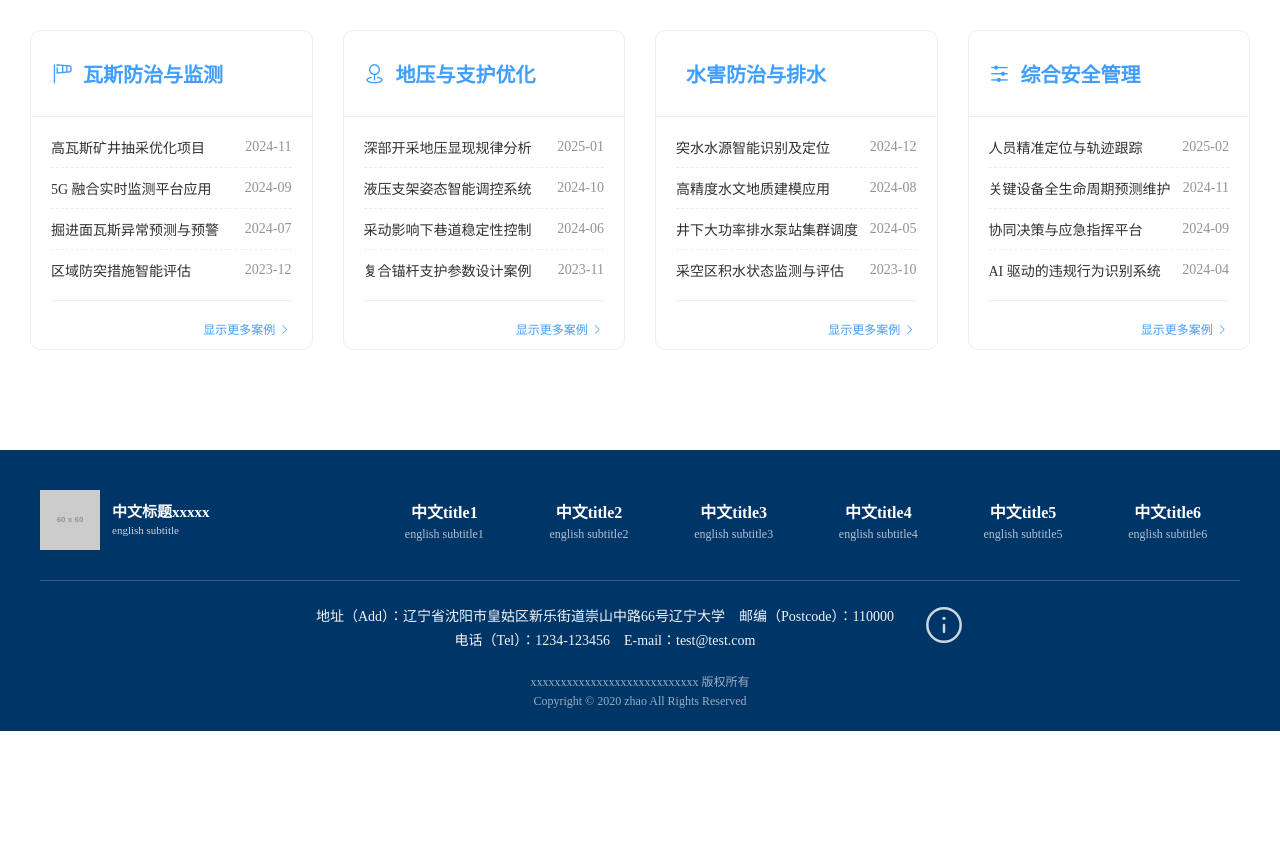
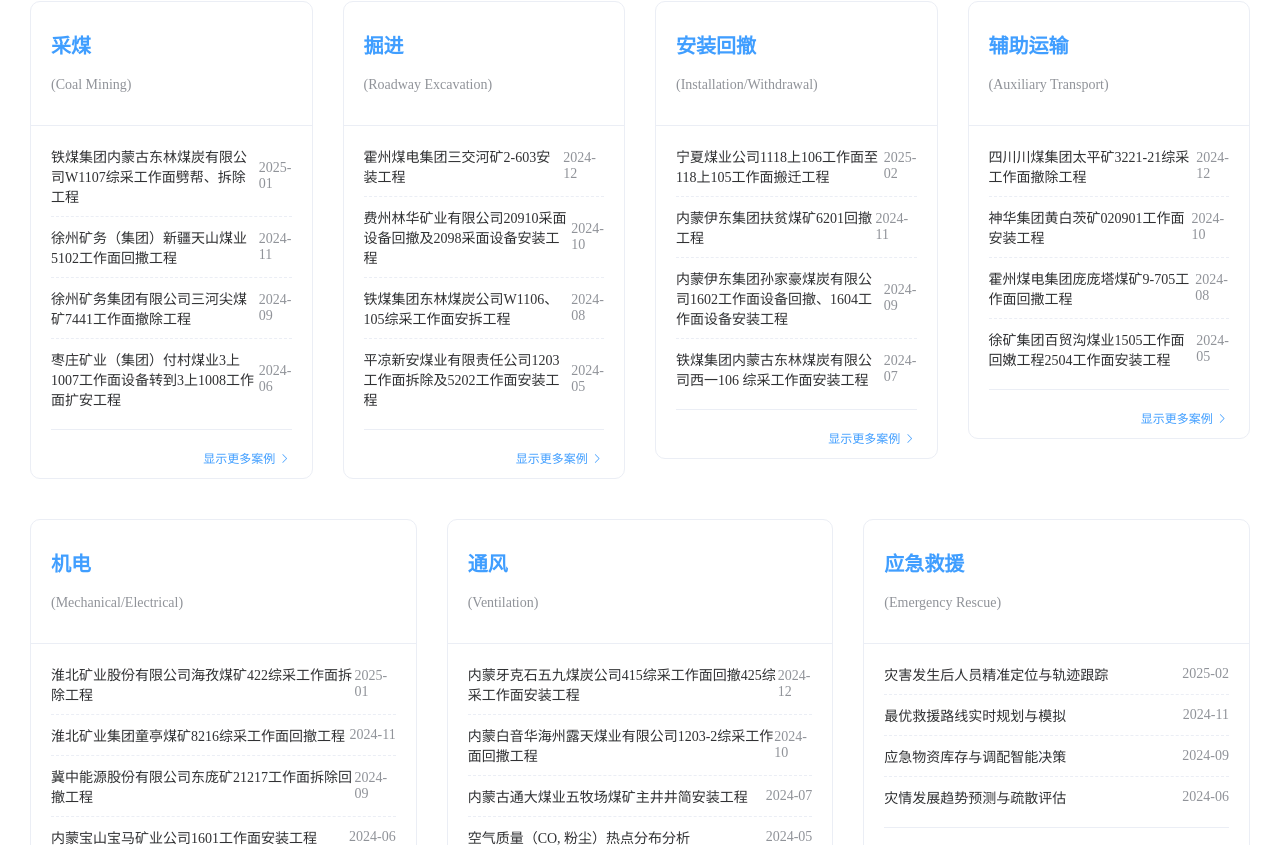
Before and after one commit to freshmakerzhao/IntelligentDecisionMakingSystemWeb, a Vue app in the folder vue/: page /dashboard/cases in a window 1280 px wide. Shown: the part 415-1260 px from the top of the page. Before the commit the page ends 1146 px from the top, so only its background shows below. Built offline with nearby package versions, Linux system fonts and the light colour scheme; sample sign-in values are in the browser's storage.

Commit message:
完善案例

```diff
--- a/vue/src/views/Dashboard/B_Cases.vue
+++ b/vue/src/views/Dashboard/B_Cases.vue
@@ -1,7 +1,7 @@
 <template>
   <div class="case-studies-container">
 
-    <!-- 面包屑导航区域 (已改为动态渲染) -->
+    <!-- 面包屑导航区域 -->
     <div class="breadcrumb-container">
       <el-breadcrumb separator="/">
         <!-- 使用 v-for 动态渲染面包屑项 -->
@@ -16,20 +16,25 @@
     </div>
 
     <h1 class="page-title">优秀项目案例介绍 (Featured Case Studies)</h1>
-    <p class="page-subtitle">智能决策系统在不同矿区的应用成果展示。</p>
+    <p class="page-subtitle"></p>
 
-    <!-- 案例卡片区域，四列布局 -->
+    <!-- 第一行：4个案例卡片 (lg=6 占据 1/4 宽度) -->
     <el-row :gutter="30" class="case-cards-row">
-
-      <!-- 循环生成四个案例栏目 -->
-      <!-- lg=6 表示在大屏幕上占 1/4 宽度，sm=12 表示在中小屏幕上占 1/2，xs=24 表示在手机端占满 -->
-      <el-col :xs="24" :sm="12" :lg="6" v-for="(category, index) in caseCategories" :key="index" class="case-col">
+      <el-col
+        :xs="24" :sm="12" :lg="6"
+        v-for="(category, index) in caseCategories.slice(0, 4)"
+        :key="'row1-' + index"
+        class="case-col"
+      >
         <el-card shadow="hover" class="case-card">
 
-          <!-- 栏目标题，突出显示 -->
-          <div slot="header" class="card-header">
-            <i :class="category.icon"></i>
-            <span>{{ category.title }}</span>
+          <!-- 栏目标题：拆分成中英文两行显示 -->
+          <div slot="header" class="card-header two-line-header">
+            <div class="title-wrapper">
+              <span class="zh-title">{{ category.title_zh }}</span>
+              <br/>
+              <span class="en-subtitle">({{ category.title_en }})</span>
+            </div>
           </div>
 
           <!-- 案例列表 -->
@@ -53,6 +58,43 @@
       </el-col>
     </el-row>
 
+    <!-- 第二行：3个案例卡片 (lg=8 占据 1/3 宽度) -->
+    <el-row :gutter="30" class="case-cards-row second-row">
+      <el-col
+        :xs="24" :sm="12" :lg="8"
+        v-for="(category, index) in caseCategories.slice(4, 7)"
+        :key="'row2-' + index"
+        class="case-col"
+      >
+        <el-card shadow="hover" class="case-card">
+
+          <!-- 栏目标题：拆分成中英文两行显示 -->
+          <div slot="header" class="card-header two-line-header">
+            <div class="title-wrapper">
+              <span class="zh-title">{{ category.title_zh }}</span>
+              <br/>
+              <span class="en-subtitle">({{ category.title_en }})</span>
+            </div>
+          </div>
+
+          <ul class="case-list">
+            <li v-for="(caseItem, i) in category.cases" :key="i" class="case-item">
+              <el-link type="_blank" :underline="false" @click="viewCaseDetail(caseItem)">
+                {{ caseItem.title }}
+              </el-link>
+              <span class="case-date">{{ caseItem.date }}</span>
+            </li>
+          </ul>
+
+          <div class="view-more-footer">
+            <el-button type="text" @click="viewMore(category)">
+              显示更多案例 <i class="el-icon-arrow-right"></i>
+            </el-button>
+          </div>
+        </el-card>
+      </el-col>
+    </el-row>
+
     <!-- 底部留白 -->
     <div style="height: 40px;"></div>
   </div>
@@ -63,56 +105,89 @@
   name: 'CaseStudies',
   data() {
     return {
-      // 案例分类数据
+      // 案例分类数据 (共 7 个)
       caseCategories: [
+        // 1. 采煤 (Row 1, Col 1)
         {
-          title: '瓦斯防治与监测',
-          icon: 'el-icon-wind-power',
+          title_zh: '采煤',
+          title_en: 'Coal Mining',
           cases: [
-            { title: '高瓦斯矿井抽采优化项目', date: '2024-11' },
-            { title: '5G 融合实时监测平台应用', date: '2024-09' },
-            { title: '掘进面瓦斯异常预测与预警', date: '2024-07' },
-            { title: '区域防突措施智能评估', date: '2023-12' },
+            { title: '铁煤集团内蒙古东林煤炭有限公司W1107综采工作面劈帮、拆除工程', date: '2025-01' },
+            { title: '徐州矿务（集团）新疆天山煤业5102工作面回撒工程', date: '2024-11' },
+            { title: '徐州矿务集团有限公司三河尖煤矿7441工作面撤除工程', date: '2024-09' },
+            { title: '枣庄矿业（集团）付村煤业3上1007工作面设备转到3上1008工作面扩安工程', date: '2024-06' },
           ]
         },
+        // 2. 掘进 (Roadway Excavation) (Row 1, Col 2)
         {
-          title: '地压与支护优化',
-          icon: 'el-icon-place',
+          title_zh: '掘进',
+          title_en: 'Roadway Excavation',
           cases: [
-            { title: '深部开采地压显现规律分析', date: '2025-01' },
-            { title: '液压支架姿态智能调控系统', date: '2024-10' },
-            { title: '采动影响下巷道稳定性控制', date: '2024-06' },
-            { title: '复合锚杆支护参数设计案例', date: '2023-11' },
+            { title: '霍州煤电集团三交河矿2-603安装工程', date: '2024-12' },
+            { title: '费州林华矿业有限公司20910采面设备回撤及2098采面设备安装工程', date: '2024-10' },
+            { title: '铁煤集团东林煤炭公司W1106、105综采工作面安拆工程', date: '2024-08' },
+            { title: '平凉新安煤业有限责任公司1203工作面拆除及5202工作面安装工程', date: '2024-05' },
           ]
         },
+        // 3. 安装回撤 (Installation and Withdrawal) (Row 1, Col 3)
         {
-          title: '水害防治与排水',
-          icon: 'el-icon-water-and-fire',
+          title_zh: '安装回撤',
+          title_en: 'Installation/Withdrawal',
           cases: [
-            { title: '突水水源智能识别及定位', date: '2024-12' },
-            { title: '高精度水文地质建模应用', date: '2024-08' },
-            { title: '井下大功率排水泵站集群调度', date: '2024-05' },
-            { title: '采空区积水状态监测与评估', date: '2023-10' },
+            { title: '宁夏煤业公司1118上106工作面至118上105工作面搬迁工程', date: '2025-02' },
+            { title: '内蒙伊东集团扶贫煤矿6201回撤工程', date: '2024-11' },
+            { title: '内蒙伊东集团孙家豪煤炭有限公司1602工作面设备回撤、1604工作面设备安装工程', date: '2024-09' },
+            { title: '铁煤集团内蒙古东林煤炭有限公司西一106 综采工作面安装工程', date: '2024-07' },
           ]
         },
+        // 4. 辅助运输 (Auxiliary Transportation) (Row 1, Col 4)
         {
-          title: '综合安全管理',
-          icon: 'el-icon-s-operation',
+          title_zh: '辅助运输',
+          title_en: 'Auxiliary Transport',
           cases: [
-            { title: '人员精准定位与轨迹跟踪', date: '2025-02' },
-            { title: '关键设备全生命周期预测维护', date: '2024-11' },
-            { title: '协同决策与应急指挥平台', date: '2024-09' },
-            { title: 'AI 驱动的违规行为识别系统', date: '2024-04' },
+            { title: '四川川煤集团太平矿3221-21综采工作面撤除工程', date: '2024-12' },
+            { title: '神华集团黄白茨矿020901工作面安装工程', date: '2024-10' },
+            { title: '霍州煤电集团庞庞塔煤矿9-705工作面回撒工程', date: '2024-08' },
+            { title: '徐矿集团百贸沟煤业1505工作面回嫩工程2504工作面安装工程', date: '2024-05' },
+          ]
+        },
+        // --- 第二行 3 个模块 ---
+        {
+          title_zh: '机电',
+          title_en: 'Mechanical/Electrical',
+          cases: [
+            { title: '淮北矿业股份有限公司海孜煤矿422综采工作面拆除工程', date: '2025-01' },
+            { title: '淮北矿业集团童亭煤矿8216综采工作面回撤工程', date: '2024-11' },
+            { title: '冀中能源股份有限公司东庞矿21217工作面拆除回撤工程', date: '2024-09' },
+            { title: '内蒙宝山宝马矿业公司1601工作面安装工程', date: '2024-06' },
+          ]
+        },
+        // 6. 通风 (Ventilation) (Row 2, Col 2)
+        {
+          title_zh: '通风',
+          title_en: 'Ventilation',
+          cases: [
+            { title: '内蒙牙克石五九煤炭公司415综采工作面回撤425综采工作面安装工程', date: '2024-12' },
+            { title: '内蒙白音华海州露天煤业有限公司1203-2综采工作面回撒工程', date: '2024-10' },
+            { title: '内蒙古通大煤业五牧场煤矿主井井简安装工程', date: '2024-07' },
+            { title: '空气质量（CO, 粉尘）热点分布分析', date: '2024-05' },
+          ]
+        },
+        // 7. 应急救援 (Emergency Rescue) (Row 2, Col 3)
+        {
+          title_zh: '应急救援',
+          title_en: 'Emergency Rescue',
+          cases: [
+            { title: '灾害发生后人员精准定位与轨迹跟踪', date: '2025-02' },
+            { title: '最优救援路线实时规划与模拟', date: '2024-11' },
+            { title: '应急物资库存与调配智能决策', date: '2024-09' },
+            { title: '灾情发展趋势预测与疏散评估', date: '2024-06' },
           ]
         },
       ]
     }
   },
   computed: {
-    /**
-     * 根据当前路由路径 (this.$route.path) 动态生成面包屑数组。
-     * 在实际应用中，通常会遍历 this.$route.matched 数组，并从路由的 meta 字段中提取 breadcrumbName。
-     */
     breadcrumbs() {
       // 模拟当前页面的路径。在实际应用中，this.$route.path 会自动反映当前 URL。
       const currentPath = this.$route ? this.$route.path : '/dashboard/cases';
@@ -128,13 +203,6 @@
         paths.push({ name: '项目案例 (Case Studies)', path: '/dashboard/cases' });
         // 当前页面的标题作为最后一项，通常不可跳转 (path: '')
       }
-      // 您可以根据需要继续添加其他路径的判断逻辑，例如 /dashboard/faq, /dashboard/model 等
-      /*
-      else if (currentPath.includes('/faq')) {
-          paths.push({ name: '常见问题 (FAQ)', path: '/dashboard/faq' });
-      }
-      */
-
       return paths;
     }
   },
@@ -186,6 +254,10 @@
     margin-left: -15px !important;
     margin-right: -15px !important;
 }
+/* 特别为第二行添加额外的上边距 */
+.case-cards-row.second-row {
+    margin-top: 10px; /* 略微增加行间距 */
+}
 
 .case-col {
     margin-bottom: 30px;
@@ -207,15 +279,34 @@
 }
 
 .card-header {
+    /* 移除旧的 font-size, font-weight，由内部 span 控制 */
+    color: #409EFF; /* 保持主题色 */
+    padding: 10px 0;
+
+}
+.two-line-header {
+    display: flex;
+    align-items: center; /* 垂直居中对齐图标和文本块 */
+}
+
+.title-wrapper {
+    /* 允许 <br/> 标签工作 */
+    display: inline-block;
+    line-height: 1.1; /* 减少行间距，让标题更紧凑 */
+    padding: 5px 0;
+}
+.zh-title {
     font-size: 20px;
     font-weight: 700;
-    color: #409EFF; /* 使用主题色突出标题 */
-    padding: 10px 0;
+    color: #409EFF; /* 中文主标题颜色 */
+    display: block;
 }
-
-.card-header i {
-    margin-right: 10px;
-    font-size: 22px;
+.en-subtitle {
+    font-size: 14px; /* 英文副标题较小 */
+    font-weight: 500;
+    color: #909399; /* 英文副标题颜色略暗 */
+    display: block;
+    margin-top: 2px;
 }
 
 .case-list {
@@ -247,4 +338,14 @@
     text-align: right;
     border-top: 1px solid #EBEEF5;
 }
+
+/* 响应式调整 */
+@media (max-width: 992px) {
+    .page-title {
+        font-size: 28px;
+    }
+    .page-subtitle {
+        font-size: 15px;
+    }
+}
 </style>
```
